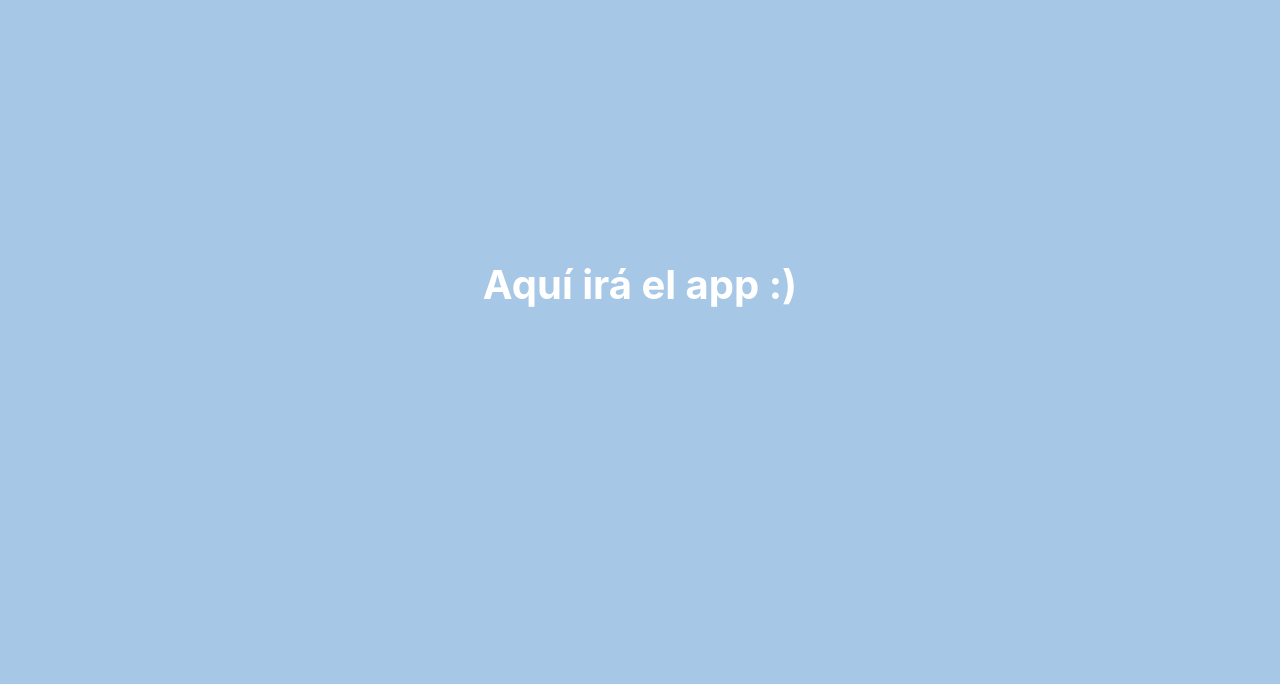
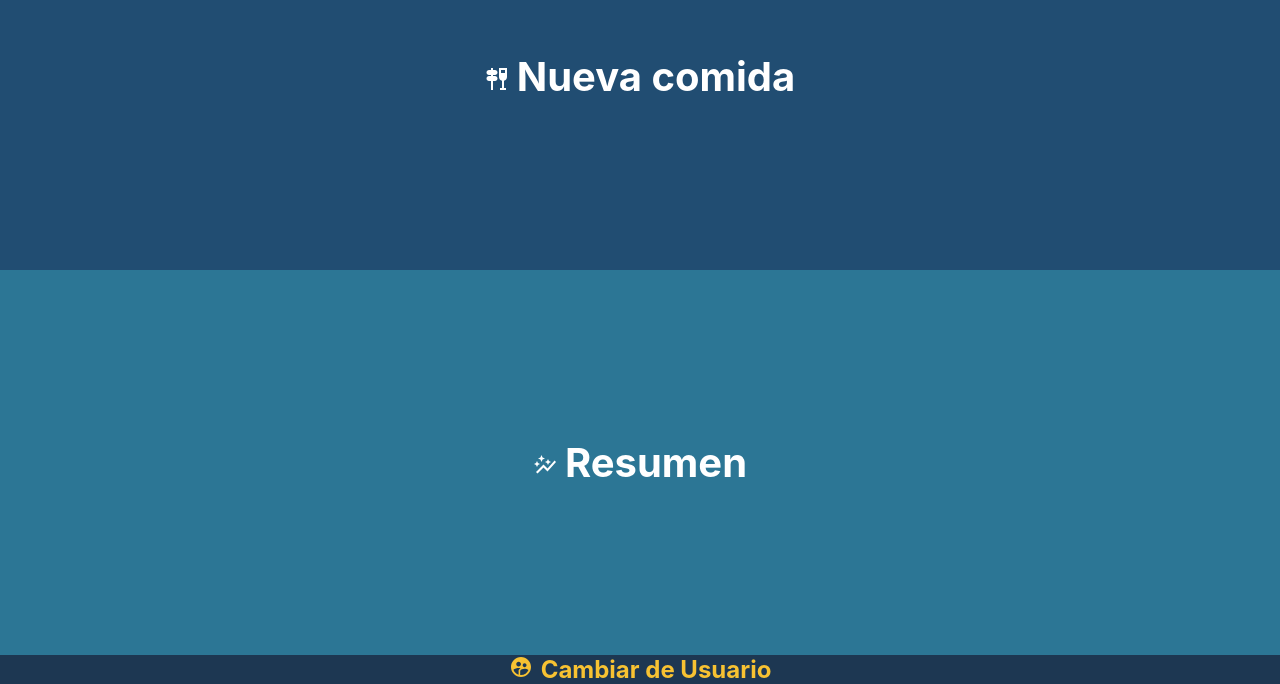
Before and after one commit to ediloaz/nutriCounter, a React (Create React App) app: page / in a window 1280 px wide. Shown: the part 116-800 px from the top of the page. Built offline with nearby package versions, Linux system fonts and the light colour scheme.

Commit message:
add main and new food interface

```diff
--- a/package.json
+++ b/package.json
@@ -4,6 +4,11 @@
   "private": false,
   "homepage": "https://ediloaz.github.io/nutriCounter/build/",
   "dependencies": {
+    "@emotion/react": "^11.10.6",
+    "@emotion/styled": "^11.10.6",
+    "@fontsource/roboto": "^4.5.8",
+    "@mui/icons-material": "^5.11.16",
+    "@mui/material": "^5.11.16",
     "@testing-library/jest-dom": "^5.16.5",
     "@testing-library/react": "^13.4.0",
     "@testing-library/user-event": "^13.5.0",
--- a/src/App.jsx
+++ b/src/App.jsx
@@ -1,10 +1,36 @@
+import { useState } from 'react'
+
 import Main from './containers/main/Main'
+import NewFood from './containers/newFood/NewFood'
+import Summary from './containers/main/Main'
 
 import './App.css';
 
 function App() {
-  return (
-    <Main />
+  const [screen, setScreen] = useState('main')
+
+  const changeScreen = (newScreenName) => setScreen(newScreenName)
+
+  const add = (categorieId) => console.log('add ', categorieId)
+  const remove = (categorieId) => console.log('remove ', categorieId)
+
+  const addNewFood = (food) => console.log('add new food ', food)
+
+  const props = {
+    add,
+    remove,
+    screen,
+    setScreen,
+    addNewFood,
+    changeScreen,
+  }
+
+  if (screen === 'newFood') return <NewFood {...props} />
+
+  else if (screen === 'summary') return <Summary {...props} />
+
+    return (
+    <Main {...props} />
   );
 }
 
--- a/src/containers/main/Main.jsx
+++ b/src/containers/main/Main.jsx
@@ -1,9 +1,21 @@
+import { Tapas, AutoGraph, SupervisedUserCircle } from '@mui/icons-material';
+
 import './main.css'
 
-function Main() {
+function Main({
+  changeScreen,
+}) {
   return (
     <div className="Main">
-      Aquí irá el app :)
+      <div className="bigButton new" onClick={() => changeScreen('newFood')}>
+        <span className="label"><Tapas />Nueva comida</span>
+      </div>
+      <div className="bigButton summary">
+        <span className="label"><AutoGraph />Resumen</span>
+      </div>
+      <div className="bottomButton changeUser">
+        <span className="label"><SupervisedUserCircle />Cambiar de Usuario</span>
+      </div>
     </div>
   );
 }
--- a/src/containers/main/main.css
+++ b/src/containers/main/main.css
@@ -2,10 +2,40 @@
     width: 100%;
     height: 100vh;
     display: flex;
+    flex-direction: column;
     justify-content: center;
     align-items: center;
-    background: #A7C7E7;
+    background: #1D3752;
     font-size: 2.5rem;
     font-weight: bolder;
     color: white;
 }
+
+.bigButton {
+    height: 100%;
+    width: 100%;
+    display: flex;
+    align-items: center;
+    justify-content: center;
+}
+
+.bigButton.new {
+    background: #214D72;
+}
+
+.bigButton.summary {
+    background: #2C7695;
+}
+
+.bottomButton {
+    color: #F7C232;
+    font-size: 1.5rem;
+}
+
+.bottomButton .label {
+    display: flex;
+}
+
+.Main svg {
+    margin-right: 8px;
+}
--- /dev/null
+++ b/src/containers/newFood/NewFood.jsx
@@ -0,0 +1,71 @@
+import { Button, ButtonGroup } from '@mui/material';
+import { RemoveCircleOutline as Remove, AddCircleOutline as Add } from '@mui/icons-material';
+
+import './newFood.css'
+
+const Categorie = ({ id, name, remove, add }) => {
+  return (
+    <div className="categorieContainer">
+      <span>{name}</span>
+      <div className="buttons">
+        <Remove onClick={ () => remove(id) } />
+        <Add onClick={ () => add(id) } />
+      </div>
+    </div>
+  )
+}
+
+const CATEGORIES = [
+  {
+    id: 'protein',
+    name: 'Proteínas',
+  },
+  {
+    id: 'carbs',
+    name: 'Harinas',
+  },
+  {
+    id: 'dairy',
+    name: 'Lácteos',
+  },
+  {
+    id: 'fats',
+    name: 'Grasas',
+  },
+  {
+    id: 'fruits',
+    name: 'Frutas',
+  },
+  {
+    id: 'vegetables',
+    name: 'Vegetales',
+  },
+
+
+]
+
+const NewFood = ({
+  add,
+  screen,
+  remove,
+  addNewFood,
+  changeScreen,
+}) => {
+  console.log(`${screen} screen`)
+
+  return (
+    <div className="NewFood">
+      <div className="categories">
+        {CATEGORIES.map((categorie) => <Categorie id={categorie?.id} name={categorie?.name} remove={remove} add={add} />)}
+      </div>
+      <div className="actions">
+      <ButtonGroup className="actionButtons" size="large" aria-label="large button group">
+        <Button className="cancelButton" onClick={() => changeScreen('main')}>Cancelar</Button>
+        <Button className="addButton" onClick={() => addNewFood({})}>Agregar</Button>
+      </ButtonGroup>
+      </div>
+    </div>
+  );
+}
+
+export default NewFood
--- /dev/null
+++ b/src/containers/newFood/newFood.css
@@ -0,0 +1,82 @@
+.NewFood {
+    width: 100%;
+    height: 100vh;
+    display: flex;
+    flex-direction: column;
+    justify-content: center;
+    align-items: center;
+    background: #1D3752;
+    font-size: 2.5rem;
+    font-weight: bolder;
+    color: white;
+}
+
+.categories {
+    height: 100%;
+    width: 100%;
+    display: flex;
+    flex-direction: column;
+    flex-flow: wrap
+}
+
+.categorieContainer {
+    width: 100%;
+    display: flex;
+    justify-content: center;
+    align-items: center;
+    flex-direction: column;
+}
+
+.categorieContainer .buttons {
+    width: 50%;
+    margin-top: 8px;
+    display: flex;
+    justify-content: space-evenly;
+}
+
+.actions {
+    margin-bottom: 20px;
+}
+
+.actions, .actionButtons {
+    width: 100%;
+}
+
+.actionButtons {
+    width: calc(100% - 40px);
+    margin: 0 20px;
+}
+
+.actionButtons .addButton {
+    width: 100%;
+}
+
+
+.bigButton {
+    height: 100%;
+    width: 100%;
+    display: flex;
+    align-items: center;
+    justify-content: center;
+}
+
+.bigButton.new {
+    background: #214D72;
+}
+
+.bigButton.summary {
+    background: #2C7695;
+}
+
+.bottomButton {
+    color: #F7C232;
+    font-size: 1.5rem;
+}
+
+.bottomButton .label {
+    display: flex;
+}
+
+.Main svg {
+    margin-right: 8px;
+}
```
Also changed, not shown: 1 other file (tests, documents, lock files or other folders).
